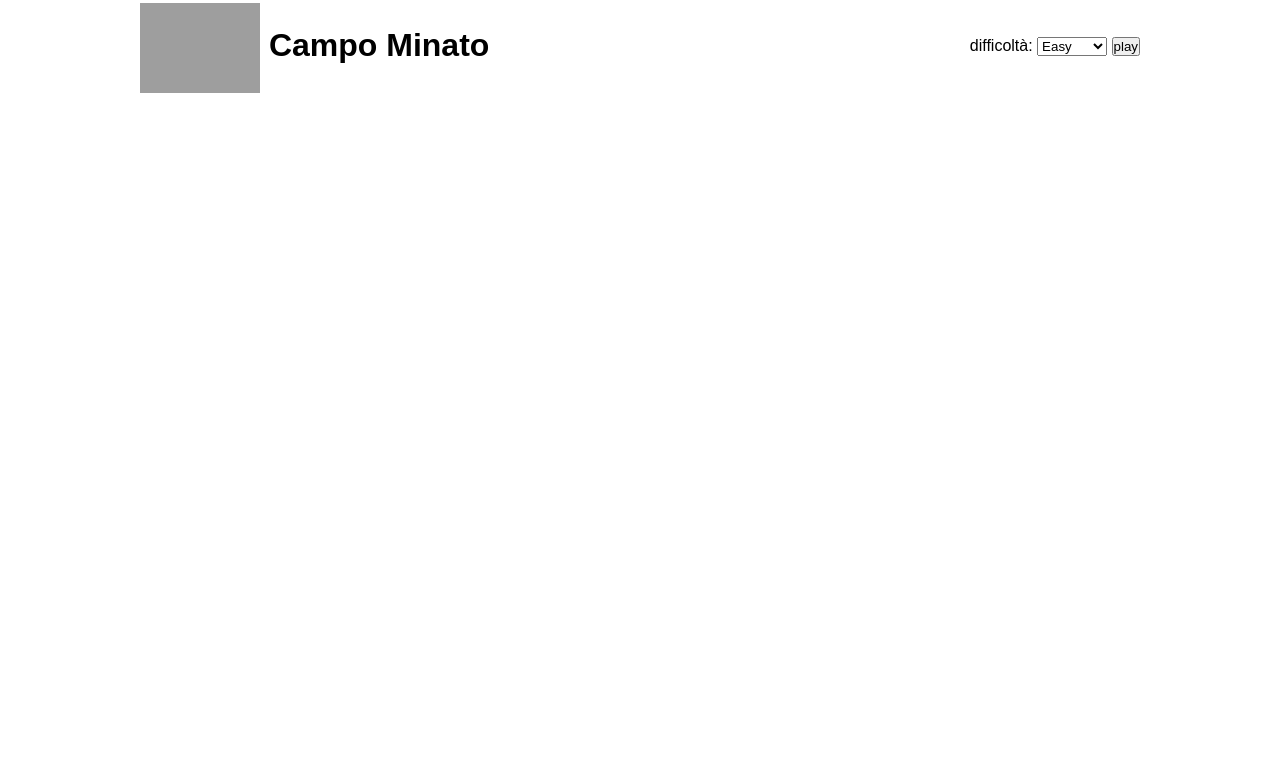
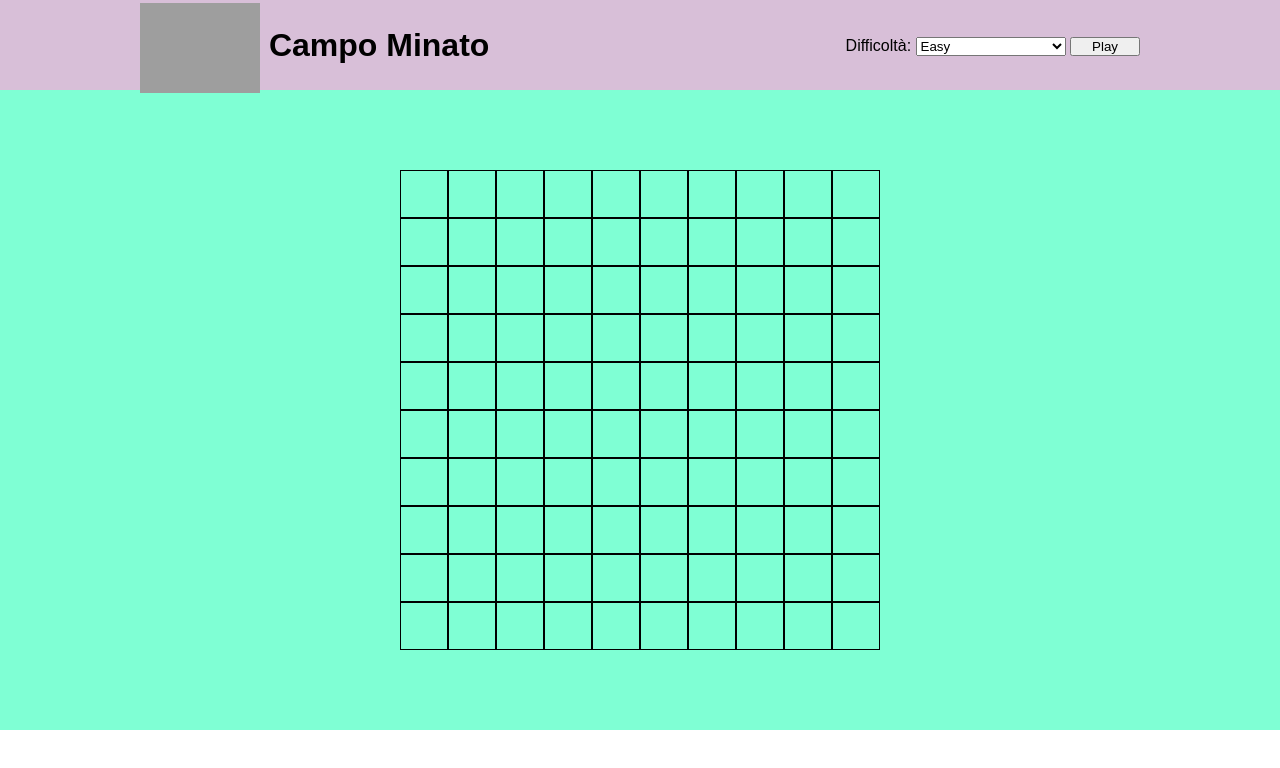
Before and after one commit to mikicola/js-campominato-grid, a plain HTML site: page index.html in a window 1280 px wide. Drawn offline with Linux system fonts and the light colour scheme; grey boxes are pictures that could not be loaded.

Commit message:
aggiungo game area

```diff
--- a/css/style.css
+++ b/css/style.css
@@ -9,7 +9,7 @@ body{
 }
 
 .header{
-    /* background-color: aquamarine; */
+    background-color: thistle;
     height: 90px;
 }
 
@@ -34,3 +34,34 @@ body{
 .container .list-difficulty{
     align-self: center;
 }
+
+.list-difficulty #list{
+    width: 150px;
+}
+
+.list-difficulty .btn-play{
+    width: 70px;
+}
+
+
+.main{
+    background-color: aquamarine;
+}
+
+.game-area{
+    display: flex;
+    flex-wrap: wrap;
+    justify-content: center;
+    padding: 5rem 0;
+    width: 500px;
+}
+
+.square{
+    background-color: aquamarine;
+    border: 1px solid black;
+    height: 3rem;
+    width: 3rem;
+    display: flex;
+    justify-content: center;
+    align-items: center;
+}
--- a/index.html
+++ b/index.html
@@ -17,16 +17,22 @@
                 Campo Minato</h1>
 
             <div class="list-difficulty">
-                difficoltà:
+                Difficoltà:
                 <select id="list">
                     <option value="easy">Easy</option>
                     <option value="medium">Medium</option>
                     <option value="difficult">Difficult</option>
                 </select>
-                <button class="btn">play</button>
+                <button class="btn-play">Play</button>
             </div>
         </div>
     </header>
+
+    <main class="main">
+        <div class="container game-area">
+
+        </div>
+    </main>
 
     <script src="js/script.js"></script>
 </body>
--- a/js/script.js
+++ b/js/script.js
@@ -0,0 +1,7 @@
+const gameArea = document.querySelector('.game-area');
+
+for(let i = 1; i <= 100; i++){
+    square = document.createElement("div");
+    square.classList.add("square");
+    gameArea.append(square);
+}
```
